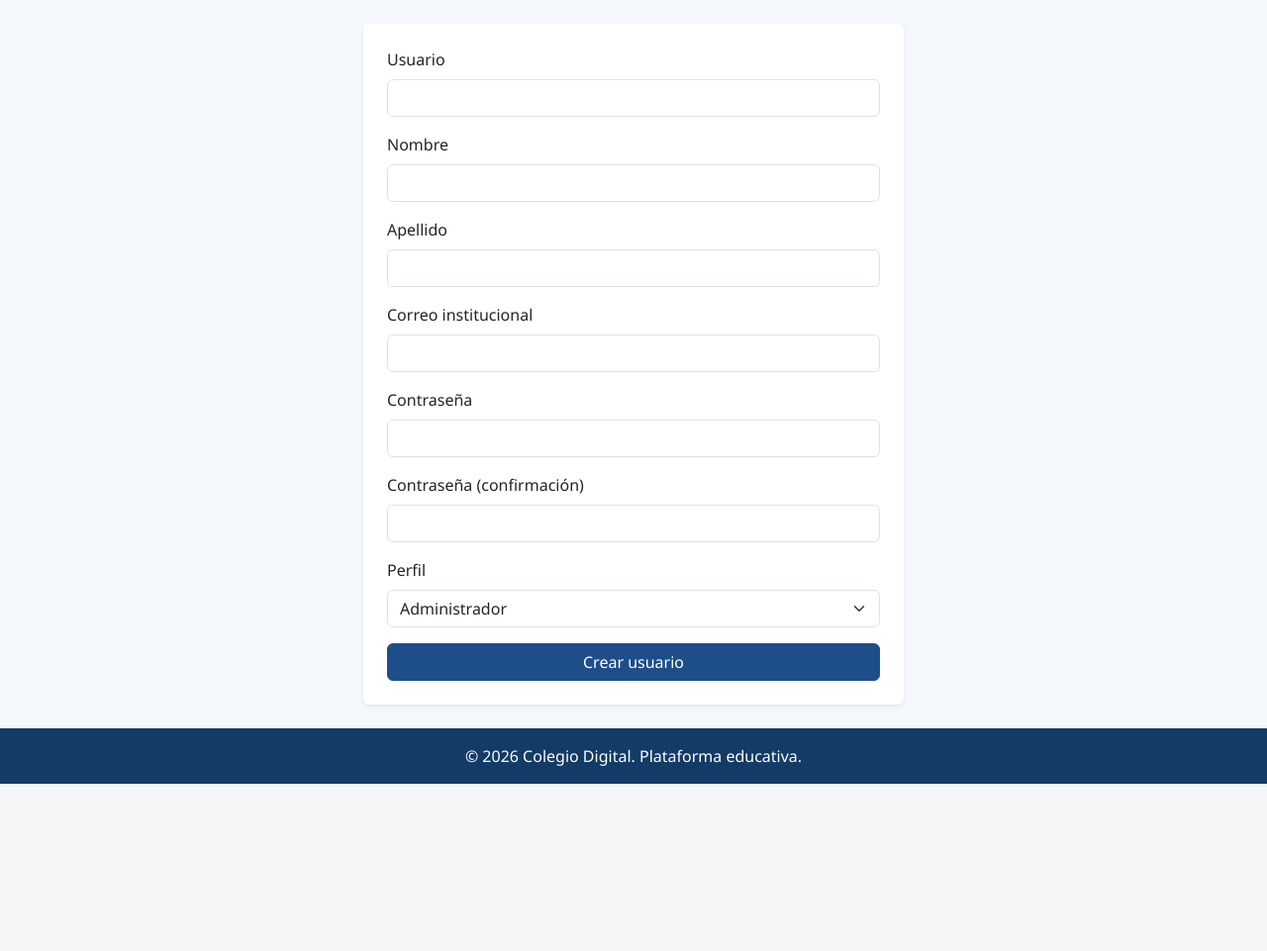
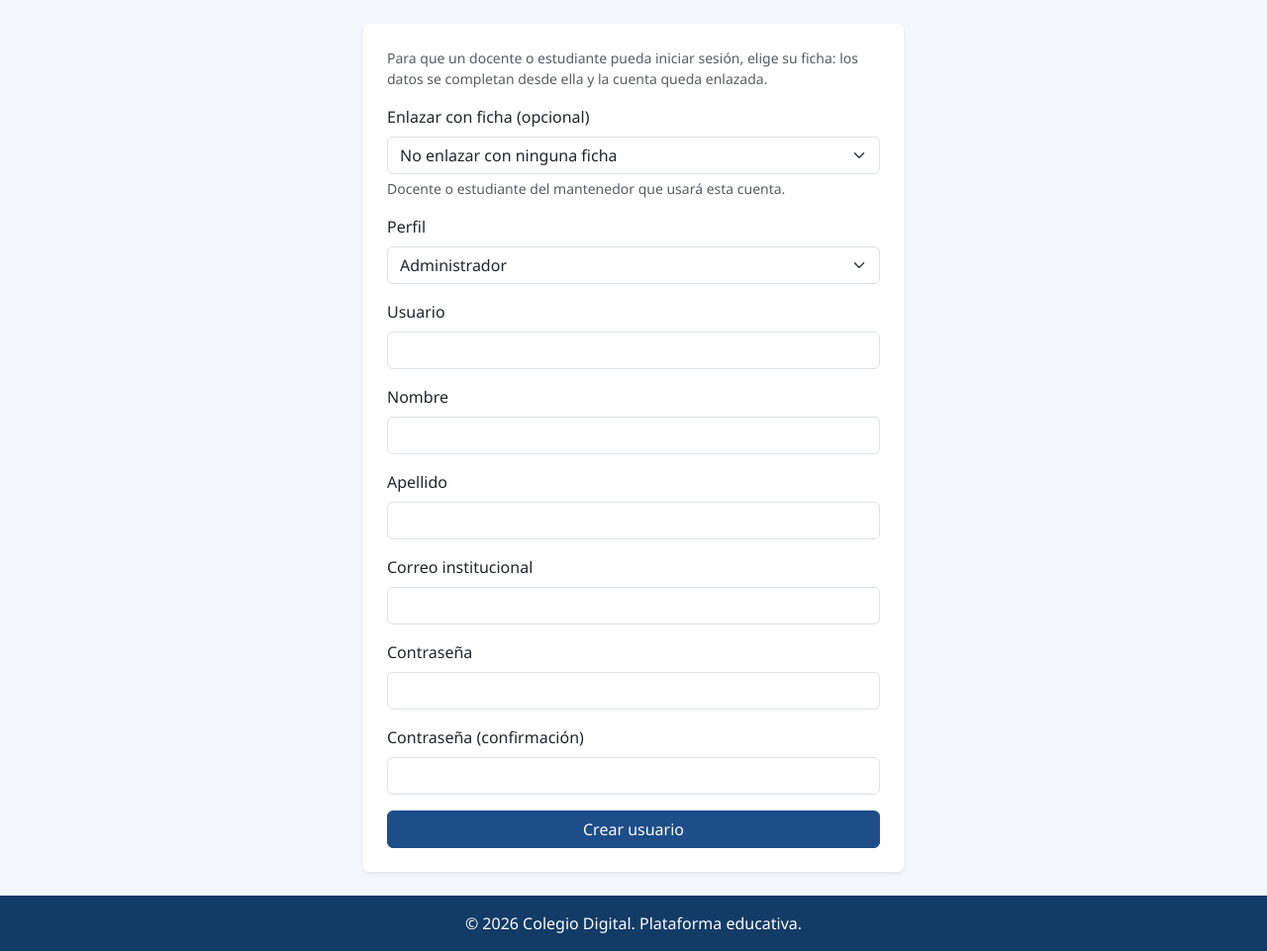
Before and after one commit to bcabam/ES1_Backend, a Django app: page /administrativos/usuarios/crear/ in a window 1280 px wide. Shown: the part 166-1127 px from the top of the page at 99% size. Before the commit the page ends 958 px from the top, so only its background shows below. Run offline with Django 5.2, Linux system fonts and the light colour scheme; the visitor is signed in with stand-in values (Sample User, id 1); data comes from the database, SQL or seed files in the repository; data that the repository does not hold is empty; parts of the project's set-up code (start-up, migrations or seed data) failed here and were passed over; some libraries are stand-ins or nearby versions.

Commit message:
Crea la cuenta de acceso de un docente o estudiante desde su ficha
- Crear usuario tiene el campo "Enlazar con ficha": lista las fichas de
  docentes y estudiantes sin cuenta y, al elegir una, completa usuario,
  nombre y correo desde la ficha
- Al guardar, la cuenta queda creada y enlazada en un solo paso
- Valida que el perfil coincida con el tipo de ficha
- Botón "Crear cuenta" (solo administrador) en los listados de docentes y
  estudiantes para las fichas que aún no tienen cuenta
- Indicación en "Cuenta de acceso" cuando no hay cuentas disponibles
- 3 tests nuevos (40 OK)

Co-Authored-By: Claude Opus 5.5 <noreply@anthropic.com>

```diff
--- a/AdministrativosApp/forms.py
+++ b/AdministrativosApp/forms.py
@@ -3,6 +3,54 @@ from django.contrib.auth.forms import UserCreationForm
 from django.contrib.auth.models import Group, User
 
 from config.autorizacion import GRUPOS_POR_PERFIL
+from DocentesApp.models import Docente
+from EstudiantesApp.models import Estudiante
+
+# Fichas de los mantenedores que pueden tener una cuenta de acceso.
+MODELOS_FICHA = {'docente': Docente, 'estudiante': Estudiante}
+
+
+def opciones_fichas():
+    """Fichas de docentes y estudiantes que todavía no tienen cuenta, agrupadas."""
+    opciones = [('', 'No enlazar con ninguna ficha')]
+    docentes = [
+        (f'docente:{docente.pk}', f'{docente.nombre} ({docente.cuenta})')
+        for docente in Docente.objects.filter(usuario=None).order_by('nombre')
+    ]
+    estudiantes = [
+        (f'estudiante:{estudiante.pk}', f'{estudiante.nombre} ({estudiante.curso})')
+        for estudiante in Estudiante.objects.filter(usuario=None).order_by('nombre')
+    ]
+    if docentes:
+        opciones.append(('Docentes sin cuenta', docentes))
+    if estudiantes:
+        opciones.append(('Estudiantes sin cuenta', estudiantes))
+    return opciones
+
+
+def buscar_ficha(valor):
+    """Convierte "docente:7" en (perfil, ficha). Devuelve (None, None) si no existe."""
+    perfil, _, pk = (valor or '').partition(':')
+    modelo = MODELOS_FICHA.get(perfil)
+    if modelo is None or not pk.isdigit():
+        return None, None
+    return perfil, modelo.objects.filter(pk=pk, usuario=None).first()
+
+
+def datos_desde_ficha(valor):
+    """Datos iniciales del formulario a partir de una ficha (usuario = parte del correo)."""
+    perfil, ficha = buscar_ficha(valor)
+    if ficha is None:
+        return {}
+    nombre, _, apellido = ficha.nombre.partition(' ')
+    return {
+        'ficha': valor,
+        'perfil': perfil,
+        'username': ficha.cuenta.split('@')[0].lower(),
+        'first_name': nombre,
+        'last_name': apellido,
+        'email': ficha.cuenta.lower(),
+    }
 
 
 class CrearUsuarioForm(UserCreationForm):
@@ -15,11 +63,28 @@ class CrearUsuarioForm(UserCreationForm):
         label='Perfil',
         choices=[(perfil, nombre) for perfil, nombre in GRUPOS_POR_PERFIL.items()],
     )
+    ficha = forms.ChoiceField(
+        label='Enlazar con ficha (opcional)',
+        required=False,
+        help_text='Docente o estudiante del mantenedor que usará esta cuenta.',
+    )
 
     class Meta:
         model = User
         fields = ['username', 'first_name', 'last_name', 'email']
         labels = {'username': 'Usuario'}
+
+    field_order = ['ficha', 'perfil', 'username', 'first_name', 'last_name', 'email']
+
+    def __init__(self, *args, **kwargs):
+        super().__init__(*args, **kwargs)
+        self.fields['ficha'].choices = opciones_fichas()
+        # Al elegir una ficha se recarga la página para completar sus datos.
+        self.fields['ficha'].widget.attrs.update({
+            'class': 'form-select',
+            'onchange': "if (this.value) { window.location.search = '?ficha=' + this.value; }",
+        })
+        self.ficha_elegida = None
 
     def clean_email(self):
         # El correo también sirve para iniciar sesión, por eso no puede repetirse.
@@ -27,6 +92,23 @@ class CrearUsuarioForm(UserCreationForm):
         if User.objects.filter(email__iexact=email).exists():
             raise forms.ValidationError('Ya existe una cuenta con ese correo.')
         return email
+
+    def clean(self):
+        datos = super().clean()
+        valor = datos.get('ficha')
+        if valor:
+            perfil_ficha, ficha = buscar_ficha(valor)
+            if ficha is None:
+                self.add_error('ficha', 'Esa ficha ya no está disponible o ya tiene cuenta.')
+            elif datos.get('perfil') != perfil_ficha:
+                self.add_error(
+                    'perfil',
+                    f'Una ficha de {perfil_ficha} solo se puede enlazar con el perfil '
+                    f'{GRUPOS_POR_PERFIL[perfil_ficha]}.',
+                )
+            else:
+                self.ficha_elegida = ficha
+        return datos
 
     def save(self, commit=True):
         usuario = super().save(commit=False)
@@ -36,4 +118,7 @@ class CrearUsuarioForm(UserCreationForm):
             nombre_grupo = GRUPOS_POR_PERFIL[self.cleaned_data['perfil']]
             grupo, _ = Group.objects.get_or_create(name=nombre_grupo)
             usuario.groups.set([grupo])
+            if self.ficha_elegida:
+                self.ficha_elegida.usuario = usuario
+                self.ficha_elegida.save(update_fields=['usuario'])
         return usuario
--- a/AdministrativosApp/templates/AdministrativosApp/crear_usuario.html
+++ b/AdministrativosApp/templates/AdministrativosApp/crear_usuario.html
@@ -8,10 +8,16 @@
     <div class="col-md-6">
         <form method="post" class="card p-4 shadow-sm" novalidate>
             {% csrf_token %}
+            <p class="text-muted small">
+                Para que un docente o estudiante pueda iniciar sesión, elige su ficha:
+                los datos se completan desde ella y la cuenta queda enlazada.
+            </p>
             {% for campo in formulario %}
                 <div class="mb-3">
                     <label for="{{ campo.id_for_label }}" class="form-label">{{ campo.label }}</label>
-                    {% if campo.name == 'perfil' %}
+                    {% if campo.name == 'ficha' %}
+                        {{ campo }}
+                    {% elif campo.name == 'perfil' %}
                         <select name="{{ campo.html_name }}" id="{{ campo.id_for_label }}"
                                 class="form-select {% if campo.errors %}is-invalid{% endif %}">
                             {% for valor, texto in campo.field.choices %}
@@ -24,8 +30,11 @@
                                value="{% if campo.field.widget.input_type != 'password' %}{{ campo.value|default:'' }}{% endif %}"
                                class="form-control {% if campo.errors %}is-invalid{% endif %}">
                     {% endif %}
+                    {% if campo.name == 'ficha' and campo.help_text %}
+                        <div class="form-text">{{ campo.help_text }}</div>
+                    {% endif %}
                     {% for error in campo.errors %}
-                        <div class="invalid-feedback">{{ error }}</div>
+                        <div class="invalid-feedback d-block">{{ error }}</div>
                     {% endfor %}
                 </div>
             {% endfor %}
--- a/AdministrativosApp/views.py
+++ b/AdministrativosApp/views.py
@@ -5,7 +5,7 @@ from django.db.models import Q
 from django.shortcuts import redirect, render
 
 from config.autorizacion import RUTAS_INICIO, perfil_de, requiere_rol
-from .forms import CrearUsuarioForm
+from .forms import CrearUsuarioForm, datos_desde_ficha
 from .models import Administrativo
 
 
@@ -63,10 +63,14 @@ def crear_usuario(request):
         formulario = CrearUsuarioForm(request.POST)
         if formulario.is_valid():
             usuario = formulario.save()
-            messages.success(request, f'Usuario "{usuario.username}" creado correctamente.')
+            mensaje = f'Usuario "{usuario.username}" creado correctamente.'
+            if formulario.ficha_elegida:
+                mensaje += f' Quedó enlazado con la ficha de {formulario.ficha_elegida.nombre}.'
+            messages.success(request, mensaje)
             return redirect('administrativos:crear_usuario')
         messages.error(request, 'Revisa los datos del formulario.')
     else:
-        formulario = CrearUsuarioForm()
+        # Desde los listados se puede llegar con ?ficha=docente:7 para prellenar los datos.
+        formulario = CrearUsuarioForm(initial=datos_desde_ficha(request.GET.get('ficha')))
 
     return render(request, 'AdministrativosApp/crear_usuario.html', {'formulario': formulario})
--- a/DocentesApp/templates/docentes/crear.html
+++ b/DocentesApp/templates/docentes/crear.html
@@ -30,7 +30,7 @@
             </option>
           {% endfor %}
         </select>
-        <div class="form-text">Enlaza la ficha con la cuenta con que el docente registra notas.</div>
+        <div class="form-text">Enlaza la ficha con la cuenta con que el docente registra notas. Si la lista está vacía, el administrador debe crear la cuenta en "Crear usuario".</div>
       </div>
       <button class="btn btn-primary" type="submit">Guardar</button>
       <a class="btn btn-outline-secondary" href="{% url 'listar_docentes' %}">Volver al listado</a>
--- a/DocentesApp/templates/docentes/editar.html
+++ b/DocentesApp/templates/docentes/editar.html
@@ -30,7 +30,7 @@
             </option>
           {% endfor %}
         </select>
-        <div class="form-text">Enlaza la ficha con la cuenta con que el docente registra notas.</div>
+        <div class="form-text">Enlaza la ficha con la cuenta con que el docente registra notas. Si la lista está vacía, el administrador debe crear la cuenta en "Crear usuario".</div>
       </div>
       <button class="btn btn-primary" type="submit">Guardar cambios</button>
       <a class="btn btn-outline-secondary" href="{% url 'listar_docentes' %}">Volver al listado</a>
--- a/DocentesApp/templates/docentes/listar.html
+++ b/DocentesApp/templates/docentes/listar.html
@@ -37,6 +37,9 @@
             <td>{{ docente.rut }}</td>
             <td class="text-nowrap">
               <a class="btn btn-sm btn-outline-primary" href="{% url 'editar_docente' docente.id %}">Editar</a>
+              {% if perfil == 'administrador' and not docente.usuario_id %}
+                <a class="btn btn-sm btn-outline-success" href="{% url 'administrativos:crear_usuario' %}?ficha=docente:{{ docente.id }}">Crear cuenta</a>
+              {% endif %}
               {% if perfil == 'administrador' %}
                 <form class="d-inline" method="post" action="{% url 'eliminar_docente' docente.id %}" onsubmit="return confirm('¿Seguro que deseas eliminar a este docente?');">
                   {% csrf_token %}
--- a/EstudiantesApp/templates/estudiantes/crear_estudiantes.html
+++ b/EstudiantesApp/templates/estudiantes/crear_estudiantes.html
@@ -79,7 +79,7 @@
                 {{ form.usuario.label }} (opcional)
             </label>
             {{ form.usuario }}
-            <div class="form-text">Enlaza la ficha con la cuenta con que el estudiante ve sus notas.</div>
+            <div class="form-text">Enlaza la ficha con la cuenta con que el estudiante ve sus notas. Si la lista está vacía, el administrador debe crear la cuenta en "Crear usuario".</div>
             {% for error in form.usuario.errors %}
                 <div class="text-danger">{{ error }}</div>
             {% endfor %}
--- a/EstudiantesApp/templates/estudiantes/editar_estudiantes.html
+++ b/EstudiantesApp/templates/estudiantes/editar_estudiantes.html
@@ -79,7 +79,7 @@
                 {{ form.usuario.label }} (opcional)
             </label>
             {{ form.usuario }}
-            <div class="form-text">Enlaza la ficha con la cuenta con que el estudiante ve sus notas.</div>
+            <div class="form-text">Enlaza la ficha con la cuenta con que el estudiante ve sus notas. Si la lista está vacía, el administrador debe crear la cuenta en "Crear usuario".</div>
             {% for error in form.usuario.errors %}
                 <div class="text-danger">{{ error }}</div>
             {% endfor %}
```
Also changed, not shown: AdministrativosApp/tests.py (+58 -0 lines), EstudiantesApp/templates/estudiantes/lista_estudiantes.html (+9 -0 lines).
